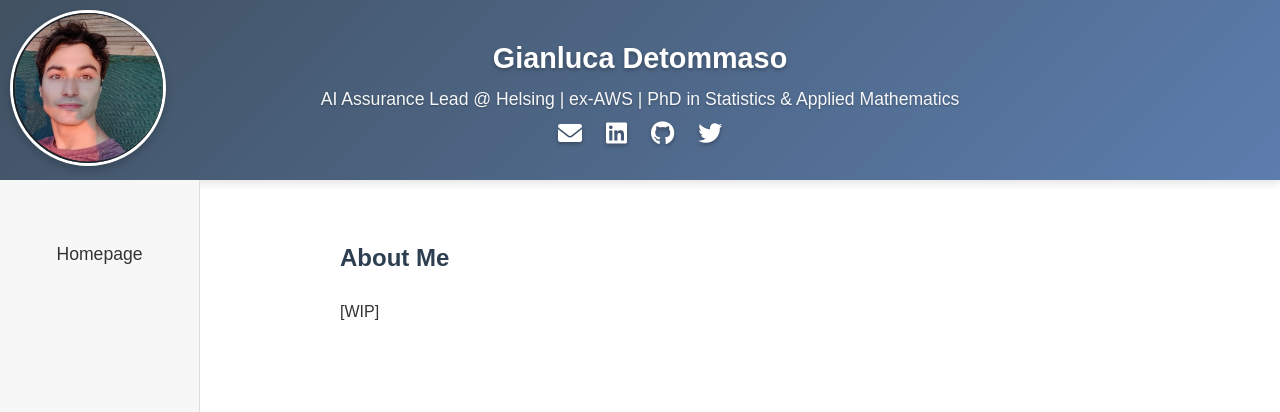
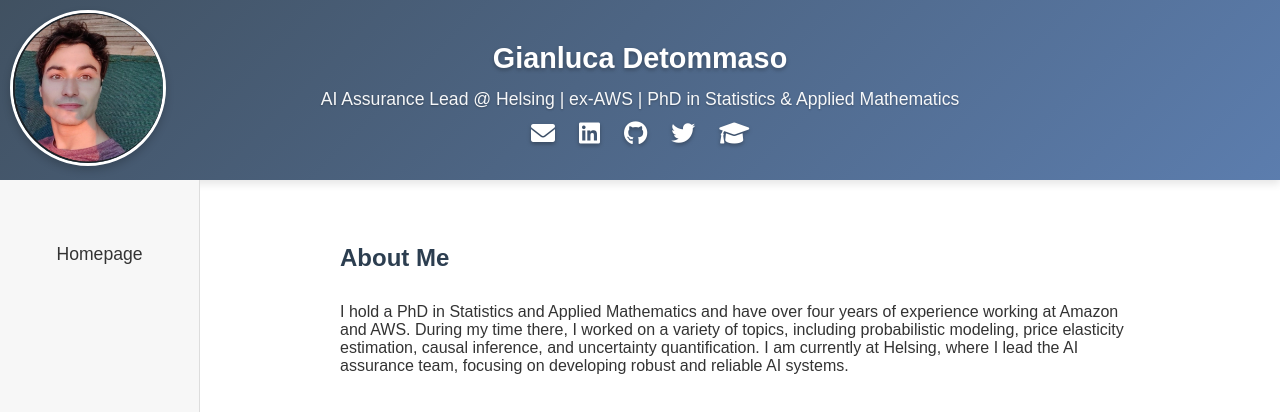
Before and after one commit to gianlucadetommaso/calibration.github.io, a plain HTML site: page index.html in a window 1280 px wide. Shown: the top 412 px of the page. Drawn offline with Linux system fonts and the light colour scheme.

Commit message:
add bio and scholar

```diff
--- a/index.html
+++ b/index.html
@@ -163,6 +163,7 @@
             <a href="https://www.linkedin.com/in/gianluca-detommaso/" target="_blank"><i class="fab fa-linkedin"></i></a>
             <a href="https://github.com/gianlucadetommaso" target="_blank"><i class="fab fa-github"></i></a>
             <a href="https://x.com/detommaso_g" target="_blank"><i class="fab fa-twitter"></i></a>
+            <a href="https://scholar.google.com/citations?user=68BNz2EAAAAJ&hl=en" target="_blank"><i class="fas fa-graduation-cap"></i></a>
         </div>
     </header>
 
@@ -181,7 +182,7 @@
         <div class="content">
             <section id="about">
                 <h2 class="section-title">About Me</h2>
-                <p>[WIP]</p>
+                <p>I hold a PhD in Statistics and Applied Mathematics and have over four years of experience working at Amazon and AWS. During my time there, I worked on a variety of topics, including probabilistic modeling, price elasticity estimation, causal inference, and uncertainty quantification. I am currently at Helsing, where I lead the AI assurance team, focusing on developing robust and reliable AI systems.</p>
             </section>
         </div>
     </div>
```
